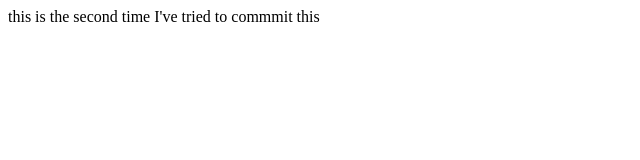
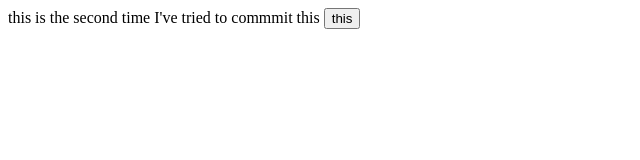
Before and after one commit to CPandET/prototype1, a plain HTML site: page index.html in a window 1280 px wide. Shown: the full height of the page, 0-640 px from the left. Drawn offline with Linux system fonts and the light colour scheme.

Commit message:
Update index.html

```diff
--- a/index.html
+++ b/index.html
@@ -1 +1,2 @@
  this is the second time I've tried to commmit this
+<button> this </button>
```
